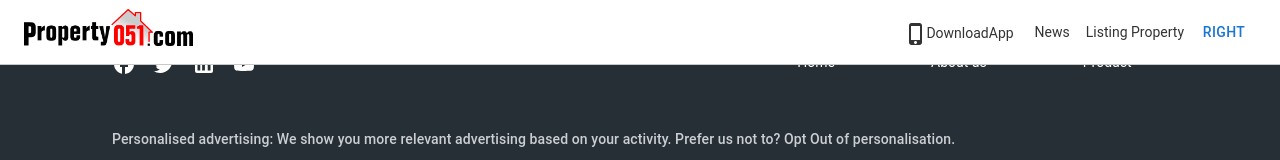
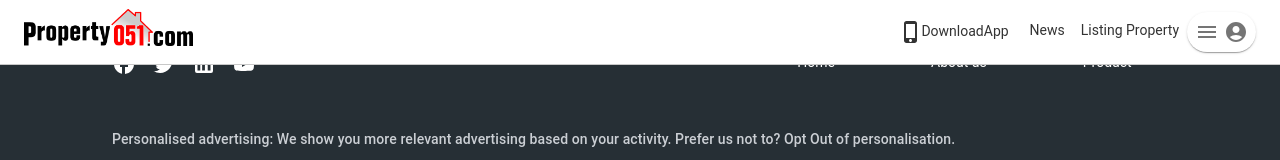
Before and after one commit to khalil72/Bahriya, a React (Create React App) app: page /news in a window 1280 px wide. Shown: the top 160 px of the page. Built offline with nearby package versions, Linux system fonts and the light colour scheme.

Commit message:
app drawer and property listing

```diff
--- a/src/Components/Layout/AppDrawer.js
+++ b/src/Components/Layout/AppDrawer.js
@@ -1,16 +1,21 @@
-import React from 'react'
+import React , {useState} from 'react'
 import Box from '@mui/material/Box';
-import SwipeableDrawer from '@mui/material/SwipeableDrawer';
+
 import Button from '@mui/material/Button';
 import { makeStyles } from '@material-ui/styles';
-import { Divider, Grid, Link } from '@mui/material';
+import {  Grid, Link , Drawer, IconButton, Divider } from '@mui/material';
 import profile  from '../../Assets/Images/profile2.webp'
+import MenuIcon from '@mui/icons-material/Menu';
+import AccountCircleIcon from '@mui/icons-material/AccountCircle';
+import ActivityCard from './DrawerComponent/ActivityCard';
+import QuickLinks from './DrawerComponent/QuickLinks';
 const useStyle = makeStyles({
   BoxDrawer:{
     backgroundColor:'rgb(242, 243, 248)',
     justifyContent: 'space-between',
     borderRadius:'25px',
-    padding: '36px 22px 23px 16px'
+    padding: '36px 22px 23px 16px',
+
 
 
   }
@@ -19,32 +24,31 @@ const useStyle = makeStyles({
 
 const AppDrawer = () => {
   const useClasses = useStyle();
-    const [state, setState] = React.useState({
-        top: false,
-        left: false,
-        bottom: false,
-        right: false,
-      });
+  const[isDrawerOpen , setIsDrawerOpen]= useState(false);
 
-      const toggleDrawer = (anchor, open) => (event) => {
-        if (
-          event &&
-          event.type === 'keydown' &&
-          (event.key === 'Tab' || event.key === 'Shift')
-        ) {
-          return;
+
+
+  return (
+    <Box>
+         <Box>
+         <IconButton onClick={() => setIsDrawerOpen(true)} style={{borderRadius:'25px', backgroundColor:'white' ,
+         boxShadow:'0px 2px 1px -1px rgb(0 0 0 / 20%), 0px 1px 1px 0px rgb(0 0 0 / 14%), 0px 1px 3px 0px rgb(0 0 0 / 12%)'}}>
+
+                <MenuIcon  size="small" edge='start'/>
+                <AccountCircleIcon size="small" edge='start' sx={{marginLeft:'5px'}}/>
+
+
+          </IconButton>
+
+         <Drawer anchor='right' open={isDrawerOpen} onClose={() => setIsDrawerOpen(false)}
+         PaperProps={{
+
+          sx: {
+            width: 300
           }
+        }}
+         >
 
-        setState({ ...state, [anchor]: open });
-      };
-
-      const list = (anchor) => (
-        <Box
-          sx={{ width: anchor === 'top' || anchor === 'bottom' ? 'auto' : 250 }}
-          role="presentation"
-          onClick={toggleDrawer(anchor, false)}
-          onKeyDown={toggleDrawer(anchor, false)}
-        >
           <Box className={useClasses.BoxDrawer}>
          <Grid container>
              <Grid lg={6} sm={12}>
@@ -67,17 +71,18 @@ const AppDrawer = () => {
                </Link>
             </Grid>
            </Grid>
+           <Divider />
 
-          <Divider />
+           <ActivityCard />
           </Box>
+          <QuickLinks />
 
 
-        </Box>
-      );
-  return (
-    <div>
-         <div>
-      {[ 'right'].map((anchor) => (
+
+
+
+    </Drawer>
+      {/* {[ 'user'].map((anchor) => (
         <React.Fragment key={anchor}>
           <Button onClick={toggleDrawer(anchor, true)}>{anchor}</Button>
           <SwipeableDrawer
@@ -89,9 +94,9 @@ const AppDrawer = () => {
             {list(anchor)}
           </SwipeableDrawer>
         </React.Fragment>
-      ))}
-    </div>
-    </div>
+      ))} */}
+    </Box>
+    </Box>
   )
 }
 
--- /dev/null
+++ b/src/Components/Layout/DrawerComponent/ActivityCard.js
@@ -0,0 +1,68 @@
+
+import React from 'react'
+import { Box, Card, Grid, List, Typography } from '@mui/material'
+import HomeIcon from '@mui/icons-material/Home';
+import FavoriteBorderIcon from '@mui/icons-material/FavoriteBorder';
+
+const data = [
+    {
+      id:'1',
+      name:'Properties',
+      icon:(<HomeIcon />)
+   },
+   {
+    id:'2',
+    name:'Projects',
+    icon:(<HomeIcon />)
+   },
+   {
+    id:'3',
+    name:'Saved',
+    icon:(<FavoriteBorderIcon />)
+   },
+   {
+    id:'4',
+    name:'RecentSearch',
+    icon:(<HomeIcon />)
+   },
+
+
+]
+
+const ActivityCard = () => {
+
+  return (
+    <Box mt={1}>
+        <Typography variant='h6' component='div' fontWeight={600}>
+            My Activity
+
+        </Typography>
+        <Grid container  p={0} sx={{ flexDirection: { xs: "column", md: "row"} }}>
+
+                {data.map((item )=> (
+                     <Grid lg={6} sm={12} p={1}>
+                      <Card sx={{p:2}} >
+                     <Typography mx={2}>
+                       {item.icon}
+                     </Typography>
+                      <Typography  component='div' textAlign='center' sx={{fontSize:'12px'}}>
+                      {item.name}
+                      </Typography>
+
+                      </Card>
+                      </Grid>
+
+                ))}
+
+
+
+
+        </Grid>
+
+
+
+    </Box>
+  )
+}
+
+export default ActivityCard
--- /dev/null
+++ b/src/Components/Layout/DrawerComponent/QuickLinks.js
@@ -0,0 +1,75 @@
+import React from 'react'
+import { Box, Card, Grid, Typography } from '@mui/material'
+import Accordion from '@mui/material/Accordion';
+import AccordionSummary from '@mui/material/AccordionSummary';
+import AccordionDetails from '@mui/material/AccordionDetails';
+
+import ExpandMoreIcon from '@mui/icons-material/ExpandMore';
+import HomeIcon from '@mui/icons-material/Home';
+import { Link } from 'react-router-dom';
+
+const QuickLinks = () => {
+  return (
+    <Box mt={1}  >
+
+        <Accordion sx={{boxShadow:'none !important'}}>
+        <AccordionSummary
+          expandIcon={<ExpandMoreIcon />}
+          aria-controls="panel1a-content"
+          id="panel1a-header"
+        >
+          <Typography>Quick Link</Typography>
+        </AccordionSummary>
+        <AccordionDetails>
+            <Grid container p={0} m={0}>
+                <Grid lg={6} sm={12} p={1}>
+
+                    <Link to='/home'>
+                        <Card sx={{p:2}}>
+                            <HomeIcon  edge='center' style={{marginLeft:'17px'}} />
+
+                           <Typography component='div'  sx={{fontSize:'12px' , marginLeft:'15px'}}  >
+                              Home
+                           </Typography>
+                        </Card>
+
+                    </Link>
+                </Grid>
+                <Grid lg={6} sm={12} p={1}>
+
+                    <Link to='/listingProperty'>
+                        <Card sx={{p:2}}>
+                            <HomeIcon  edge='center' style={{marginLeft:'15px'}} />
+
+                           <Typography component='div' textAlign='center' sx={{fontSize:'12px'}}  >
+                           ListingProperty
+                           </Typography>
+                        </Card>
+
+                    </Link>
+                </Grid>
+                <Grid lg={6} sm={12} p={1}>
+
+                    <Link to='/listingProperty'>
+                        <Card sx={{p:2}}>
+                            <HomeIcon  edge='center' style={{marginLeft:'15px'}} />
+
+                           <Typography component='div' textAlign='center' sx={{fontSize:'12px'}}  >
+                           projects
+                           </Typography>
+                        </Card>
+
+                    </Link>
+                </Grid>
+
+            </Grid>
+
+        </AccordionDetails>
+      </Accordion>
+
+
+    </Box>
+  )
+}
+
+export default QuickLinks
--- a/src/Components/Listing/PropertyListing.js
+++ b/src/Components/Listing/PropertyListing.js
@@ -12,6 +12,7 @@ import CityData from '../../Assets/Data/CityData'
 const textStyle = makeStyles({
   heading: {
    fontSize:'16px  !important',
+
    lineHeight:'19px  !important',
    color:'#000  !important',
    overflow:'hidden  !important',
```
Lines whose indentation alone changed are shown as unchanged.
